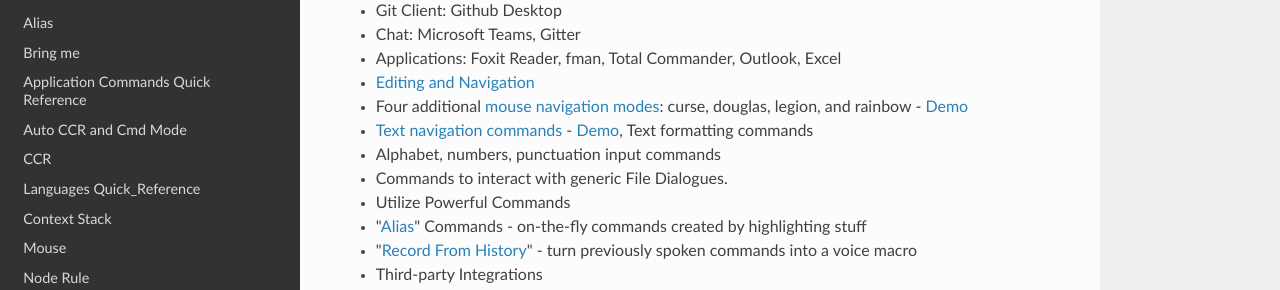
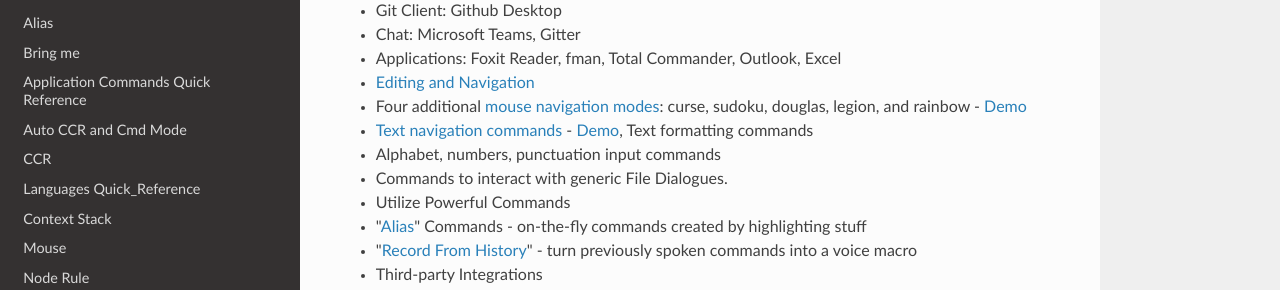
Before and after one commit to dictation-toolbox/Caster, an MkDocs documentation site: the page built from docs/README.md, in a window 1280 px wide and 900 px high, scrolled down 1431 px. Shown: the part 244-534 px from the top of the window. Built offline with MkDocs 1.6.1, drawn with Linux system fonts in a browser that asks for light colours; nearby versions of some CDN libraries; comment, search, counter and statistics services are not loaded.

Commit message:
Added Sudoku Grid to mousenavigation modes

```diff
--- a/docs/README.md
+++ b/docs/README.md
@@ -59,7 +59,7 @@
 
 - [Editing and Navigation](https://github.com/dictation-toolbox/Caster/blob/master/CasterQuickReference.pdf)
 
-  - Four additional [mouse navigation modes](https://caster.readthedocs.io/en/latest/readthedocs/Mouse/): curse, douglas, legion, and rainbow - [Demo](https://www.youtube.com/watch?v=UISjQBMmQ-I&feature=youtu.be)
+  - Four additional [mouse navigation modes](https://caster.readthedocs.io/en/latest/readthedocs/Mouse/): curse, sudoku, douglas, legion, and rainbow - [Demo](https://www.youtube.com/watch?v=UISjQBMmQ-I&feature=youtu.be)
   - [Text navigation commands](https://caster.readthedocs.io/en/latest/readthedocs/Text_Manipulation/) - [Demo](https://www.youtube.com/watch?v=xj8IzNlfM70), Text formatting commands
   - Alphabet, numbers, punctuation input commands
   - Commands to interact with generic File Dialogues.
```
